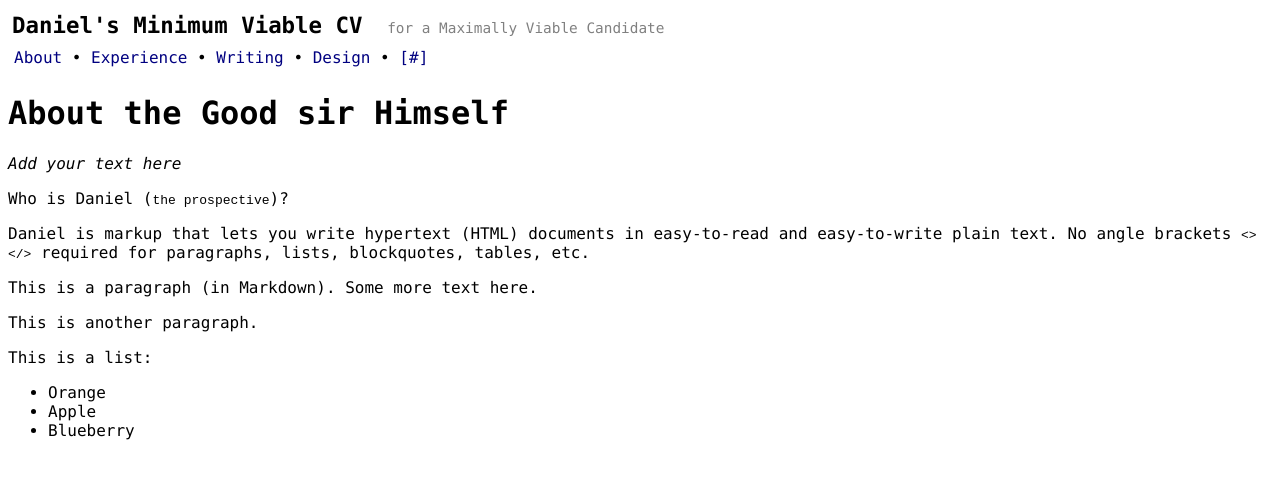
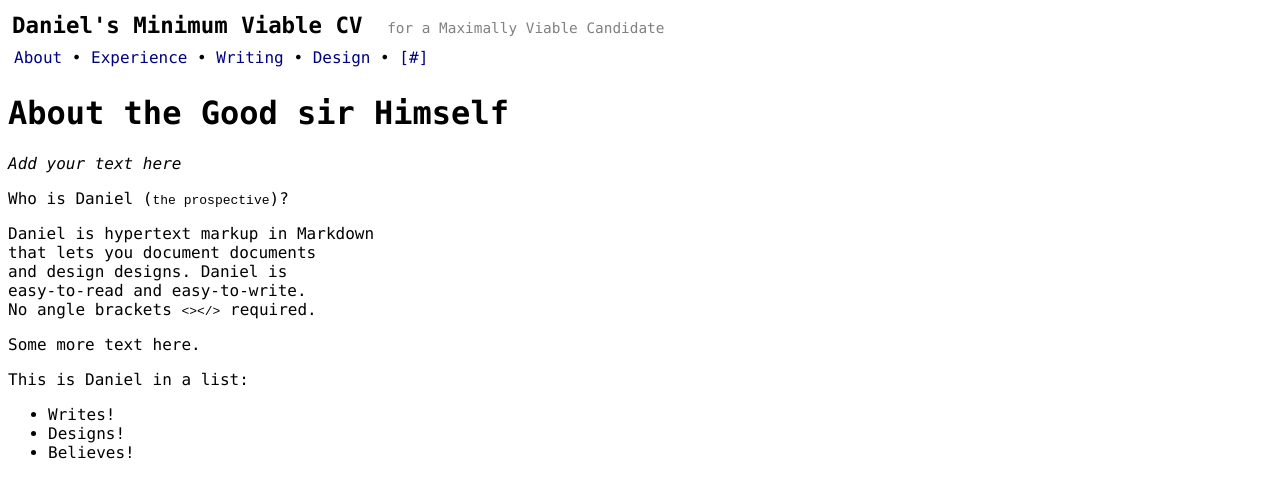
Before and after one commit to twinmystery/cv, a Jekyll site: the page built from index.md, in a window 1280 px wide. Shown: the top 498 px of the page. Built offline with Jekyll 4.4.1, drawn with Linux system fonts in a browser that asks for light colours.

Commit message:
edit for fun

```diff
--- a/index.md
+++ b/index.md
@@ -11,19 +11,16 @@ _Add your text here_
 
 Who is Daniel (`the prospective`)?
 
-Daniel is markup that lets you write hypertext (HTML) documents
-in easy-to-read and easy-to-write plain text.
-No angle brackets `<></>` required for
-paragraphs, lists, blockquotes, tables, etc.
+Daniel is hypertext markup in Markdown
+that lets you document documents
+and design designs.  Daniel is
+easy-to-read and easy-to-write.
+No angle brackets `<></>` required.
 
+Some more text here.
 
-This is a paragraph (in Markdown). Some more
-text here.
+This is Daniel in a list:
 
-This is another paragraph.
-
-This is a list:
-
-- Orange
-- Apple
-- Blueberry
+- Writes!
+- Designs!
+- Believes!
```
